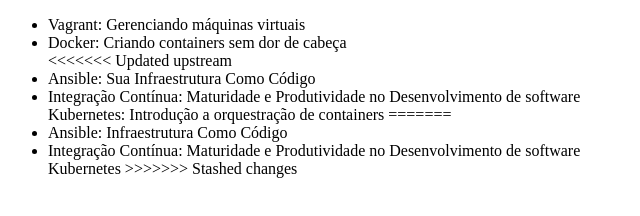
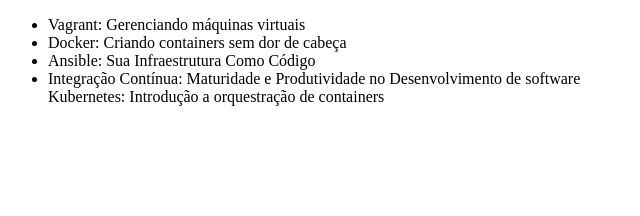
Before and after one commit to MucaGomes/curso-alura-git, a plain HTML site: page index.html in a window 1280 px wide. Shown: the whole page, without its empty margins (0-640 px from the left). Drawn offline with Linux system fonts and the light colour scheme.

Commit message:
alterando tudo

```diff
--- a/index.html
+++ b/index.html
@@ -8,15 +8,9 @@
     <ul>
         <li>Vagrant: Gerenciando máquinas virtuais</li>
         <li>Docker: Criando containers sem dor de cabeça</li>
-<<<<<<< Updated upstream
         <li>Ansible: Sua Infraestrutura Como Código</li>
         <li>Integração Contínua: Maturidade e Produtividade no Desenvolvimento de software</li>
         <l1>Kubernetes: Introdução a orquestração de containers</l1>
-=======
-        <li>Ansible: Infraestrutura Como Código</li>
-        <li>Integração Contínua: Maturidade e Produtividade no Desenvolvimento de software</li>
-        <l1>Kubernetes</l1>
->>>>>>> Stashed changes
     </ul>
 </body>
 </html>
```
